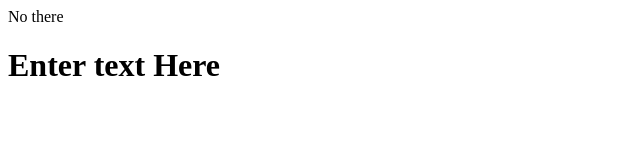
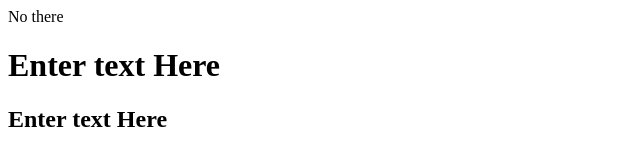
Before and after one commit to ManojBabuG/Learning, a plain HTML site: page Jayanth/index.html in a window 1280 px wide. Shown: the whole page, without its empty margins (0-640 px from the left). Drawn offline with Linux system fonts and the light colour scheme.

Commit message:
Added content to file

```diff
--- a/Jayanth/index.html
+++ b/Jayanth/index.html
@@ -1,3 +1,4 @@
 <html><head>No there</head>
 <h1>Enter text Here</h1>
+<h2>Enter text Here</h2>
 </html>
```
